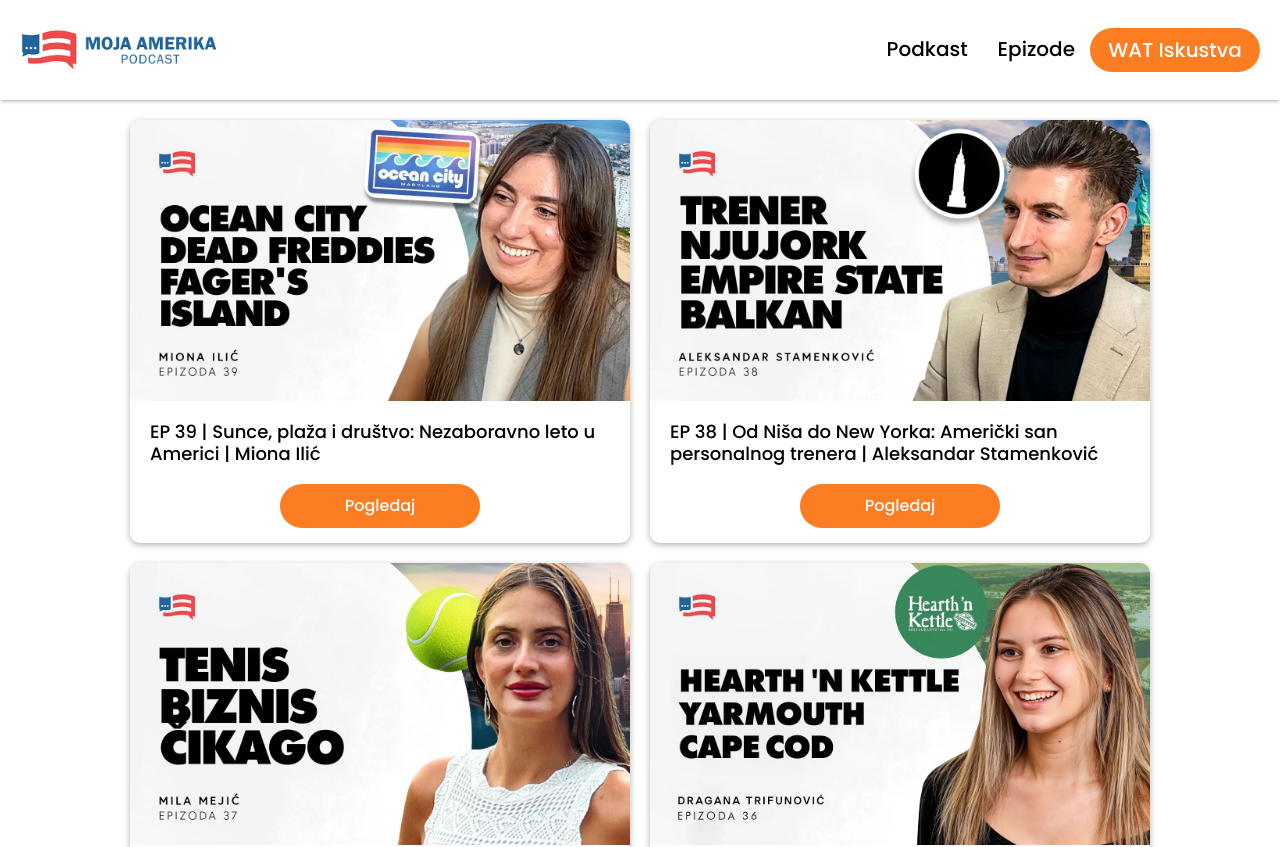
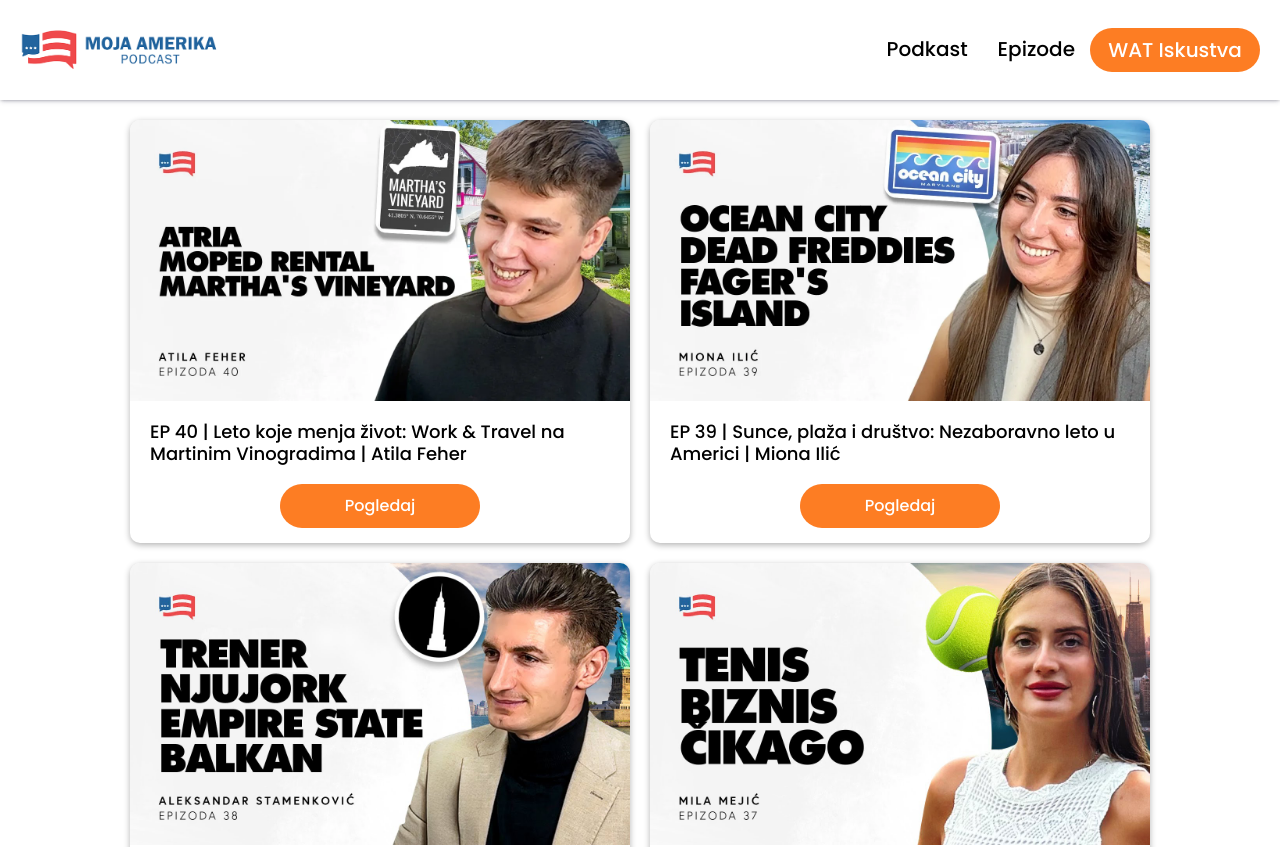
Before and after one commit to Panke44/mojaamerika, a React (Create React App) app: page /epizode in a window 1280 px wide. Shown: the top 847 px of the page. Built offline with nearby package versions, Linux system fonts and the light colour scheme.

Commit message:
Added Atila

```diff
--- a/src/Pages/Episodes.jsx
+++ b/src/Pages/Episodes.jsx
@@ -57,6 +57,7 @@
 import MilaMejic from '../Images/episodes/mila_mejic.jpg'
 import AleksandarStamenkovic from '../Images/episodes/aleksandar_stamenkovic.jpg'
 import MionaIlic from '../Images/episodes/miona_ilic.webp'
+import AtilaFeher from '../Images/episodes/atila_feher.webp'
 
 // ANIMATION ON SCROLL
 import AOS from 'aos'
@@ -76,6 +77,9 @@
       <div class="wrapper-episodes">
       {/* <Episode img={} header=""
           link="" /> */}
+
+          <Episode img={AtilaFeher} header="EP 40 | Leto koje menja život: Work & Travel na Martinim Vinogradima | Atila Feher"
+          link="https://www.youtube.com/watch?v=NtmyVEcCKlo" />
 
       <Episode img={MionaIlic} header="EP 39 | Sunce, plaža i društvo: Nezaboravno leto u Americi | Miona Ilić"
           link="https://www.youtube.com/watch?v=KPjHe4sHjs8" />
```
Also changed, not shown: src/Images/episodes/atila_feher.webp (added).
